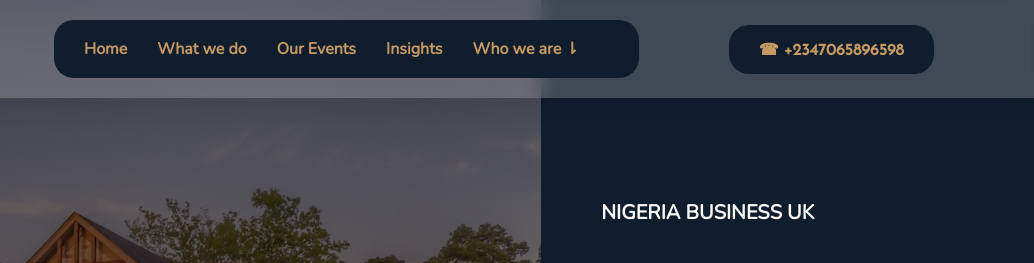
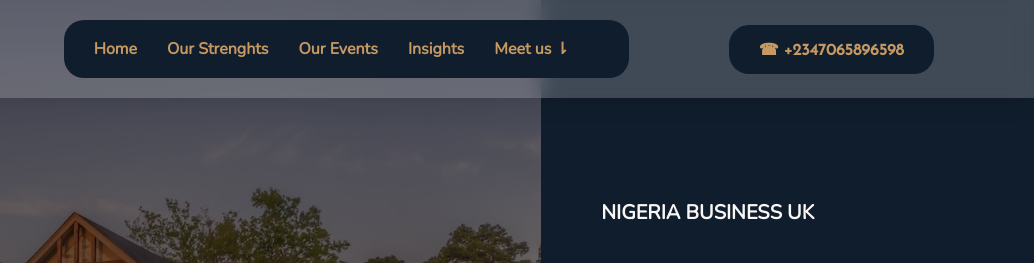
Before and after one commit to YusufOlalekan/business, a website: page index.html in a window 1280 px wide. Shown: the top 263 px of the page, 246-1280 px from the left. Drawn offline with nearby package versions, Linux system fonts and the light colour scheme.

Commit message:
Update index.html

```diff
--- a/index.html
+++ b/index.html
@@ -47,10 +47,10 @@
             <div class="header__nav">
                 <ul class="header__nav__list">
                     <li class="header__nav__item"><a href="#" class="header__nav__link">Home</a></li>
-                    <li class="header__nav__item"><a href="#" class="header__nav__link">What we do</a></li>
+                    <li class="header__nav__item"><a href="#" class="header__nav__link">Our Strenghts</a></li>
                     <li class="header__nav__item"><a href="#" class="header__nav__link">Our Events</a></li>
                     <li class="header__nav__item"><a href="#" class="header__nav__link">Insights</a></li>
-                    <li class="header__nav__item"><a href="#popup" class="header__nav__link">Who we are &downharpoonright;</a></li>
+                    <li class="header__nav__item"><a href="#popup" class="header__nav__link">Meet us &downharpoonright;</a></li>
                 </ul>
             </div>
             <div class="header__sidebar__contact">
```
